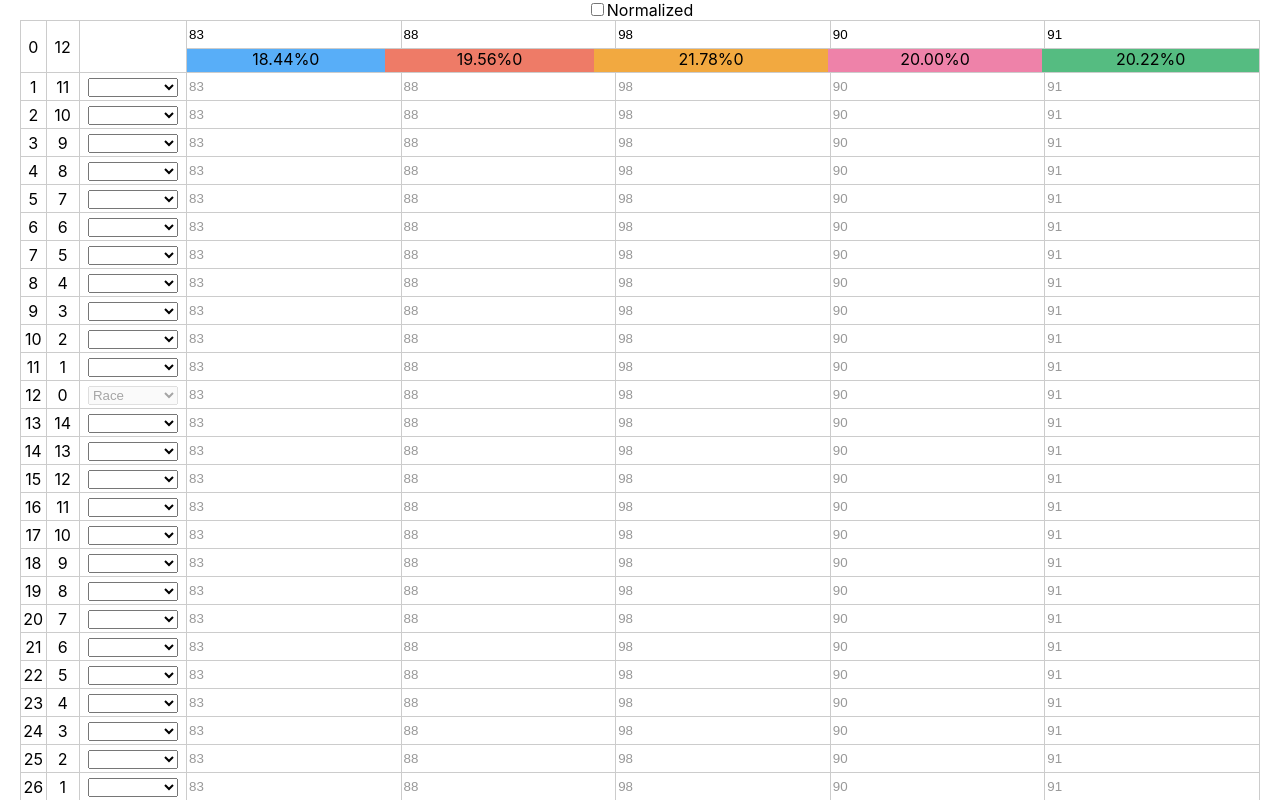
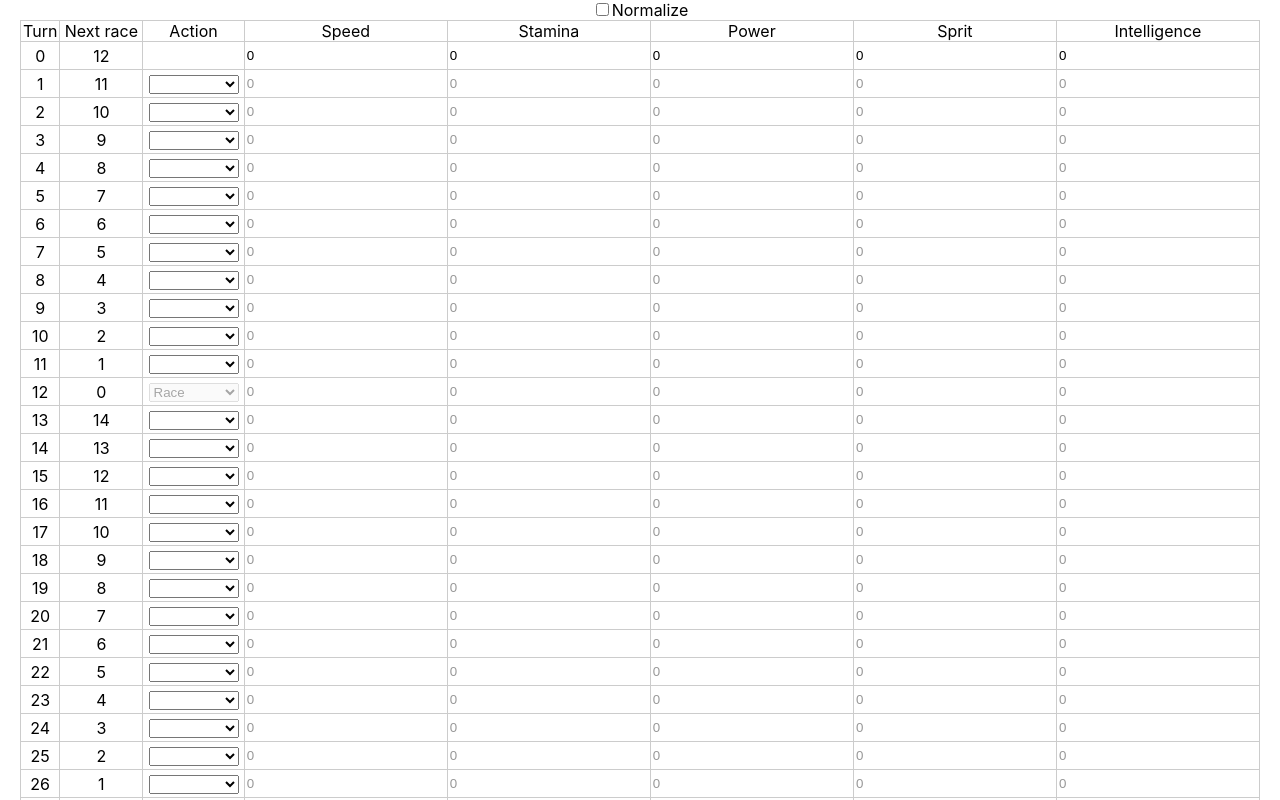
Before and after one commit to yume-chan/horse-data, a React (Create React App) app: page / in a window 1280 px wide. Shown: the top 800 px of the page. Built offline with nearby package versions, Linux system fonts and the light colour scheme.

Commit message:
refactor: code cleanup

```diff
--- a/src/App.tsx
+++ b/src/App.tsx
@@ -1,7 +1,7 @@
 import { ChangeEvent, Fragment, useState } from 'react';
 import './App.css';
 
-interface Statues {
+interface Status {
   speed: number;
 
   stamina: number;
@@ -13,20 +13,30 @@ interface Statues {
   intelligence: number;
 }
 
+const StatusKeys: (keyof Status)[] = ['speed', 'stamina', 'power', 'sprit', 'intelligence'];
+
+const StatusColors: Record<keyof Status, string> = {
+  speed: '#58aef8',
+  stamina: '#ee7b67',
+  power: '#f2a940',
+  sprit: '#ee82a9',
+  intelligence: '#55bc81',
+};
+
 const Actions = ['Speed', 'Stamina', 'Power', 'Sprit', 'Intelligence', 'Rest', 'Hospital', 'Race'];
 type Action = typeof Actions[number];
 
-interface Turn extends Statues {
+interface Turn extends Status {
   action: Action;
 }
 
 const races = [12, 27, 34, 44, 56];
 const totalTurns = 58;
 
-function StateInput<T extends Statues>({ statues, isPlaceholder, id, onChange }: { statues: T, isPlaceholder: boolean, id: keyof Statues, onChange: (statues: T) => void; }) {
+function StateInput<T extends Status>({ status, isPlaceholder, id, onChange }: { status: T, isPlaceholder: boolean, id: keyof Status, onChange: (status: T) => void; }) {
   const handleChange = (e: ChangeEvent<HTMLInputElement>) => {
     onChange({
-      ...statues,
+      ...status,
       [id]: e.target.valueAsNumber || 0,
     });
   };
@@ -35,14 +45,14 @@ function StateInput<T extends Statues>({ statues, isPlaceholder, id, onChange }:
     <input
       className={isPlaceholder ? 'placeholder' : ''}
       type="number"
-      value={statues[id]}
+      value={status[id]}
       onChange={handleChange}
     />
   );
 }
 
-function Bar({ current, previous, id, sum, color }: { current: Statues, previous: Statues | undefined, id: keyof Statues, sum: number, color: string, }) {
-  let delta = previous ? (() => {
+function Bar({ current, previous, id, sum, color }: { current: Status, previous: Status | undefined, id: keyof Status, sum: number, color: string, }) {
+  const delta = previous ? (() => {
     let delta = current[id] - previous[id];
     if (delta > 0) {
       return '+' + delta;
@@ -51,11 +61,13 @@ function Bar({ current, previous, id, sum, color }: { current: Statues, previous
       return delta;
     }
     return '';
-  })() : 0;
+  })() : '';
+
+  const percent = current[id] / sum;
 
   return (
-    <div style={{ background: color, flexGrow: current[id] / sum, width: 0 }}>
-      {(current[id] / sum * 100).toFixed(2) + '%'}
+    <div style={{ background: color, flexGrow: percent, width: 0, overflow: 'hidden' }}>
+      {(percent * 100).toFixed(2) + '%'}
       {delta}
     </div>
   );
@@ -71,7 +83,7 @@ function findPreviousTurn(turns: Turn[], index: number) {
   return undefined;
 }
 
-function Row({ turns, normalized, index, onChange }: { turns: Turn[], normalized: boolean, index: number, onChange: (statues: Turn[]) => void; }) {
+function Row({ turns, normalized, index, onChange }: { turns: Turn[], normalized: boolean, index: number, onChange: (status: Turn[]) => void; }) {
   let current!: Turn;
   let isPlaceholder!: boolean;
 
@@ -91,26 +103,25 @@ function Row({ turns, normalized, index, onChange }: { turns: Turn[], normalized
 
   let bars: JSX.Element | null = null;
   if (!isPlaceholder) {
-    let sum = current.speed + current.stamina + current.power + current.sprit + current.intelligence;
+    let sum = StatusKeys.reduce((value, key) => value + current[key], 0);
+    if (sum !== 0) {
       const previous = findPreviousTurn(turns, index - 1)!;
       bars = (
         <div style={{ display: 'flex', flexDirection: 'row', height: 23 }}>
-        <Bar current={current} previous={previous} id="speed" sum={sum} color="#58aef8" />
-        <Bar current={current} previous={previous} id="stamina" sum={sum} color="#ee7b67" />
-        <Bar current={current} previous={previous} id="power" sum={sum} color="#f2a940" />
-        <Bar current={current} previous={previous} id="sprit" sum={sum} color="#ee82a9" />
-        <Bar current={current} previous={previous} id="intelligence" sum={sum} color="#55bc81" />
+          {StatusKeys.map(key => (
+            <Bar current={current} previous={previous} id={key} sum={sum} color={StatusColors[key]} />
+          ))}
         </div >
       );
 
       if (!normalized) {
         let max = 0;
-      for (const item of turns) {
-        if (!item) {
+        for (const turn of turns) {
+          if (!turn) {
             continue;
           }
 
-        let sum = item.speed + item.stamina + item.power + item.sprit + item.intelligence;
+          let sum = StatusKeys.reduce((value, key) => value + turn[key], 0);
           if (sum > max) {
             max = sum;
           }
@@ -131,13 +142,14 @@ function Row({ turns, normalized, index, onChange }: { turns: Turn[], normalized
         </tr>
       );
     }
+  }
 
   return (
     <Fragment>
       <tr>
-        <td rowSpan={isPlaceholder ? 1 : 2}>{index}</td>
-        <td rowSpan={isPlaceholder ? 1 : 2}>{races[races.findIndex(x => x < index) + 1] - index}</td>
-        <td rowSpan={isPlaceholder ? 1 : 2}>
+        <td rowSpan={bars ? 2 : 1}>{index}</td>
+        <td rowSpan={bars ? 2 : 1}>{races[races.findIndex(x => x < index) + 1] - index}</td>
+        <td rowSpan={bars ? 2 : 1}>
           {index !== 0 && (
             <select
               disabled={races.includes(index)}
@@ -151,21 +163,11 @@ function Row({ turns, normalized, index, onChange }: { turns: Turn[], normalized
             </select>
           )}
         </td>
+        {StatusKeys.map(key => (
           <td>
-          <StateInput statues={current} isPlaceholder={isPlaceholder} id="speed" onChange={handleStateChange} />
+            <StateInput status={current} isPlaceholder={isPlaceholder} id={key} onChange={handleStateChange} />
           </td>
-        <td>
-          <StateInput statues={current} isPlaceholder={isPlaceholder} id="stamina" onChange={handleStateChange} />
-        </td>
-        <td>
-          <StateInput statues={current} isPlaceholder={isPlaceholder} id="power" onChange={handleStateChange} />
-        </td>
-        <td>
-          <StateInput statues={current} isPlaceholder={isPlaceholder} id="sprit" onChange={handleStateChange} />
-        </td>
-        <td>
-          <StateInput statues={current} isPlaceholder={isPlaceholder} id="intelligence" onChange={handleStateChange} />
-        </td>
+        ))}
       </tr>
       {bars}
     </Fragment>
@@ -180,32 +182,42 @@ function getLocalStorageJson<T>(key: string): T | undefined {
   return JSON.parse(value) as T;
 }
 
-const initialStatues: Turn[] = getLocalStorageJson<Turn[]>('statues') ?? [{
+const initialData: Turn[] = getLocalStorageJson<Turn[]>('status') ?? [{
   action: 'Initial' as unknown as Action,
-  speed: 83,
-  stamina: 88,
-  power: 98,
-  sprit: 90,
-  intelligence: 91,
+  speed: 0,
+  stamina: 0,
+  power: 0,
+  sprit: 0,
+  intelligence: 0,
 }];
 
 function App() {
   const [normalized, setNormalized] = useState(false);
-  const [turns, setTurns] = useState(initialStatues);
+  const [turns, setTurns] = useState(initialData);
 
-  const handleTurnsChange = (statues: Turn[]) => {
-    localStorage.setItem('statues', JSON.stringify(statues));
-    setTurns(statues);
+  const handleTurnsChange = (status: Turn[]) => {
+    localStorage.setItem('status', JSON.stringify(status));
+    setTurns(status);
   };
 
   return (
     <div className="App">
       <label>
         <input type="checkbox" checked={normalized} onChange={e => setNormalized(e.currentTarget.checked)} />
-        <span>Normalized</span>
+        <span>Normalize</span>
       </label>
 
       <table>
+        <thead>
+          <tr>
+            <td>Turn</td>
+            <td>Next race</td>
+            <td>Action</td>
+            {StatusKeys.map(key => (
+              <td>{key[0].toUpperCase() + key.substring(1)}</td>
+            ))}
+          </tr>
+        </thead>
         <tbody>
           {Array.from({ length: totalTurns }, (_, i) => (
             <Row key={i} turns={turns} index={i} normalized={normalized} onChange={handleTurnsChange} />
```
Lines whose indentation alone changed are shown as unchanged.
